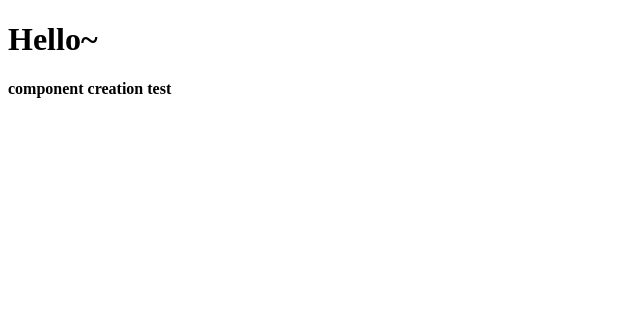
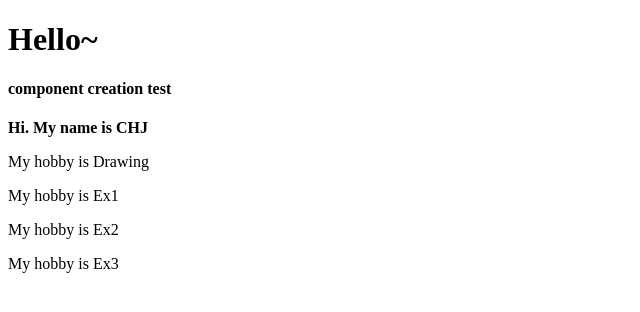
Before and after one commit to chj93/react_project_movie_2020, a React (Create React App) app: page / in a window 1280 px wide. Shown: the top 312 px of the page, without its empty margins (0-640 px from the left). Built offline with nearby package versions, Linux system fonts and the light colour scheme.

Commit message:
Transferring and reusing values of components

```diff
--- a/src/App.js
+++ b/src/App.js
@@ -2,12 +2,39 @@ import React from 'react';
 //mport logo from './logo.svg';
 //import './App.css';
 import Hello from './Hello.js';
+
+function TestComp1(comp){
+  console.log(comp);
+  //출력 값
+  //ary: (3) [93, 8, 19]
+  //bool: true
+  //hobby: "book"
+  //name: "CHJ"
+
+return <b>Hi. My name is {comp.name}</b>;
+}
+
+function TestComp2({hobby}){
+  //내부로 바로 접근하기 위해 {}사용 props.hobby == {hobby} 같은 의미
+  console.log(hobby);
+
+return <p>My hobby is {hobby}</p>;
+}
+
+
 
 function App() {
   return (
     <div className="App">
       <h1>Hello~</h1>
       <Hello />
+      <TestComp1 hobby="Reading" name="CHJ" bool={true} ary={[93,8,19]}/>
+      {/* Like component(prop)에 hobby라는 property를 book이라는 value로 설정 */}
+      <TestComp2 hobby="Drawing"/>
+      <TestComp2 hobby="Ex1"/>
+      <TestComp2 hobby="Ex2"/>
+      <TestComp2 hobby="Ex3"/>
+
     </div>
   );
 }
--- a/src/index.js
+++ b/src/index.js
@@ -1,17 +1,17 @@
 import React from 'react';
 import ReactDOM from 'react-dom';
 //ajax처럼 새로고침없이 요소 생성 -> 소스코드에 처음부터 html을 넣지않으면서 html을 추가하거나 삭제 가능
-//import './index.css';
 import App from './App';
-//import * as serviceWorker from './serviceWorker';
 
 //<App /> == component. react는 component와 함께 동작함.
 //component = HTML을 반환하는 함수. (jsx-JS와 HTML사이의 조합, react만의 유일한 개념. JS안에서 HTML사용)
 
+//컴포넌트를 읽는 객체
+  //react application -> 한번에 하나의 component만 redering 가능
+  //<App /> component 안에서는 여러 component 사용 가능
 ReactDOM.render(
   <React.StrictMode>
     <App />
   </React.StrictMode>,
   document.getElementById('root') //root -> index.html의 id명
 );
-//react application -> 한번에 하나의 component만 redering 가능.
```
